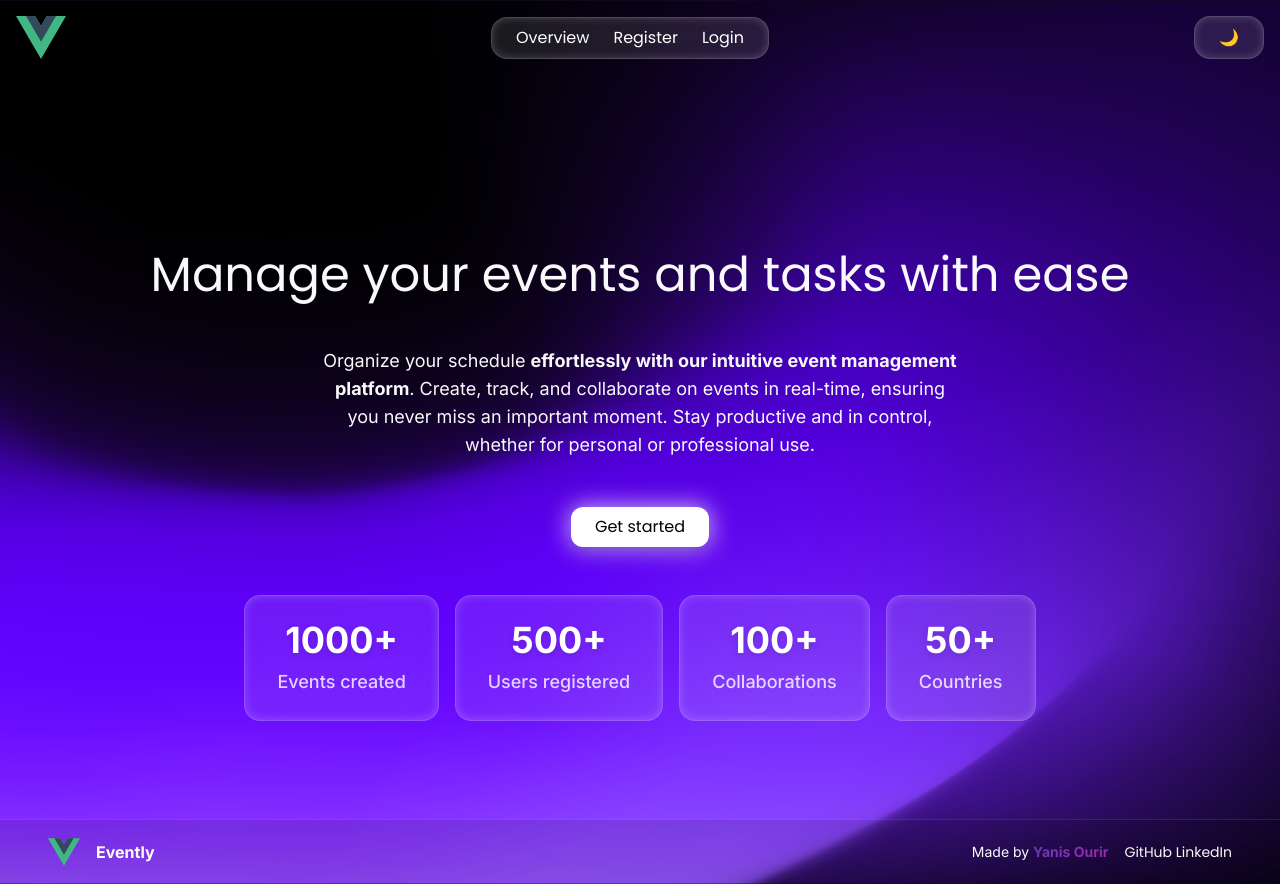
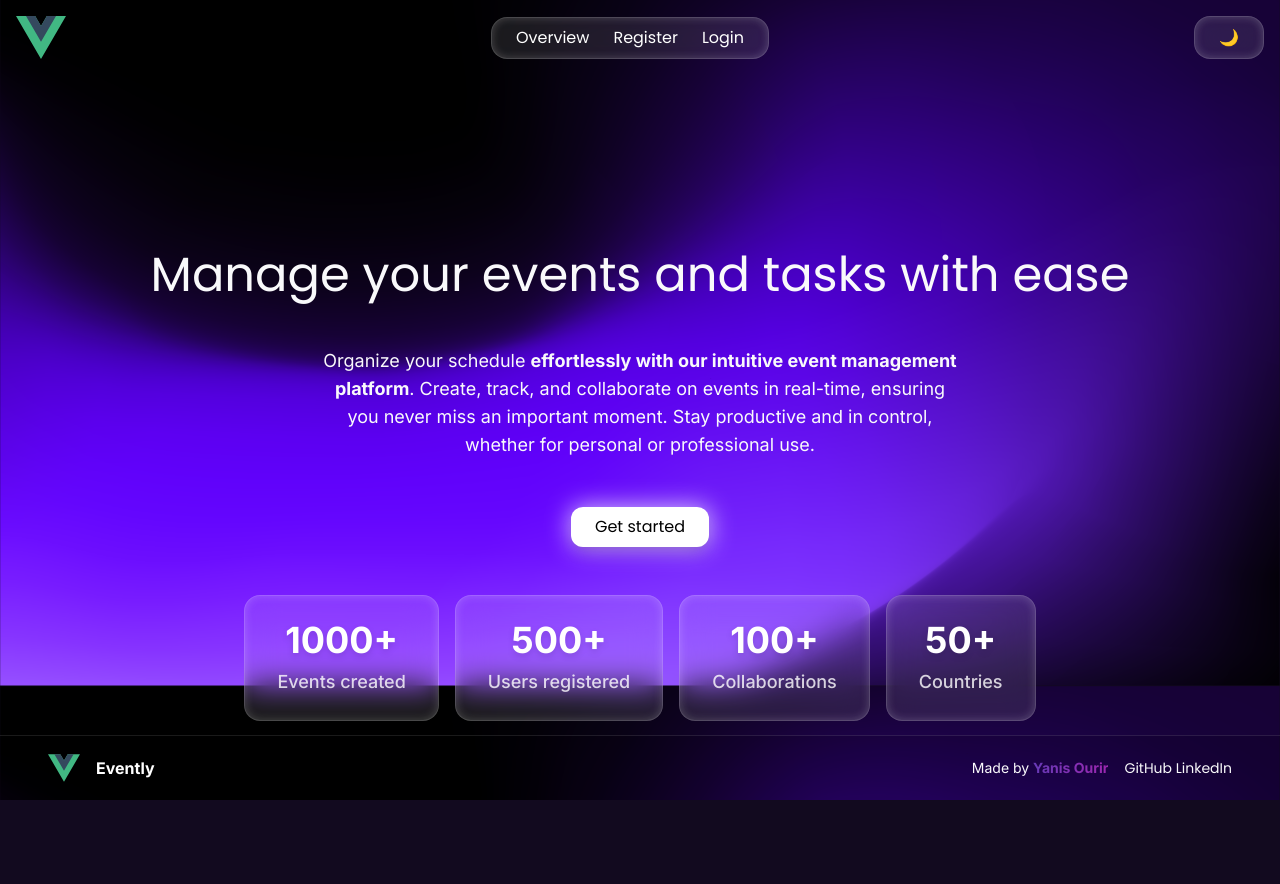
Before and after one commit to Yanis-Ourir/event-front-vuejs, a Vue app: page / in a window 1280 px wide. After the commit the page ends 800 px from the top, so only its background shows below. Built offline with nearby package versions, Linux system fonts and the light colour scheme; the HTML template or start-up script is replaced by a standard one.

Commit message:
fixed footer

```diff
--- a/src/components/Footer.vue
+++ b/src/components/Footer.vue
@@ -1,5 +1,5 @@
 <template>
-    <footer class="border-t border-white/10 bg-black/10 mt-12 md:mt-42 px-12 w-full py-4">
+    <footer class="border-t border-white/10 bg-black/10 mt-12 md:mt-44 fixed bottom-0 px-12 w-full py-4">
         <div class="flex flex-col items-center justify-between sm:flex-row">
             <div class="flex items-center gap-4">
                 <img src="@/assets/logo.svg" alt="Logo" class="w-8 h-8"/>
```
Also changed, not shown: 1 other file (tests, documents, lock files or other folders).
